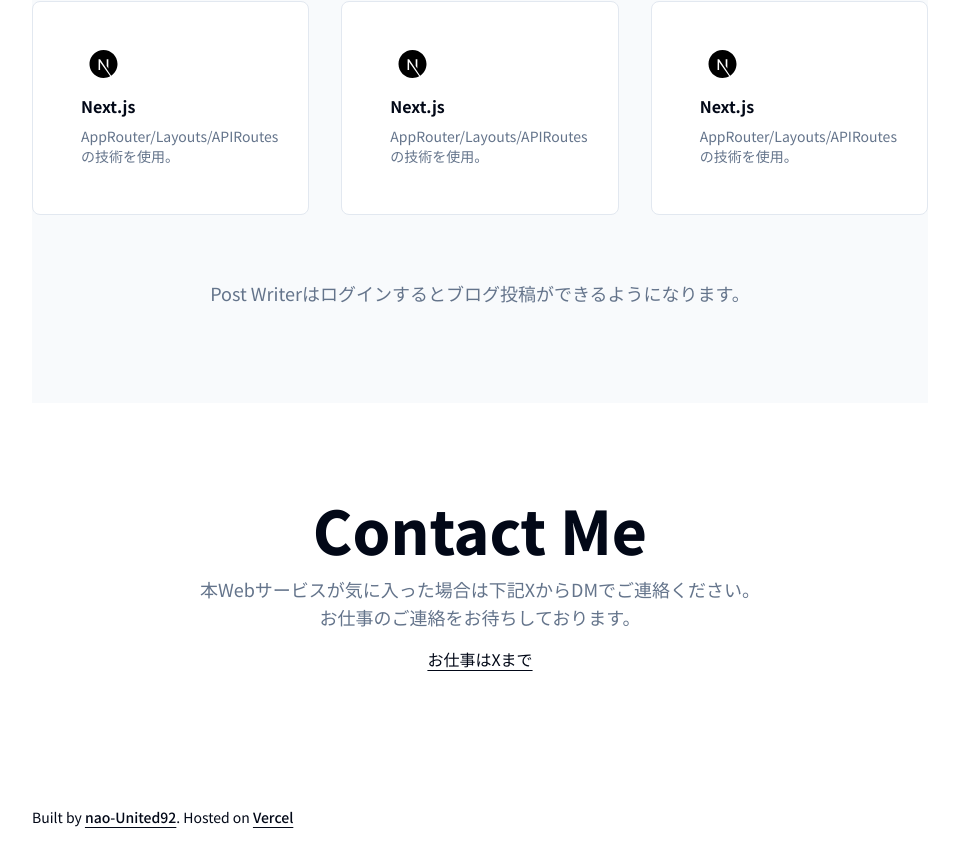
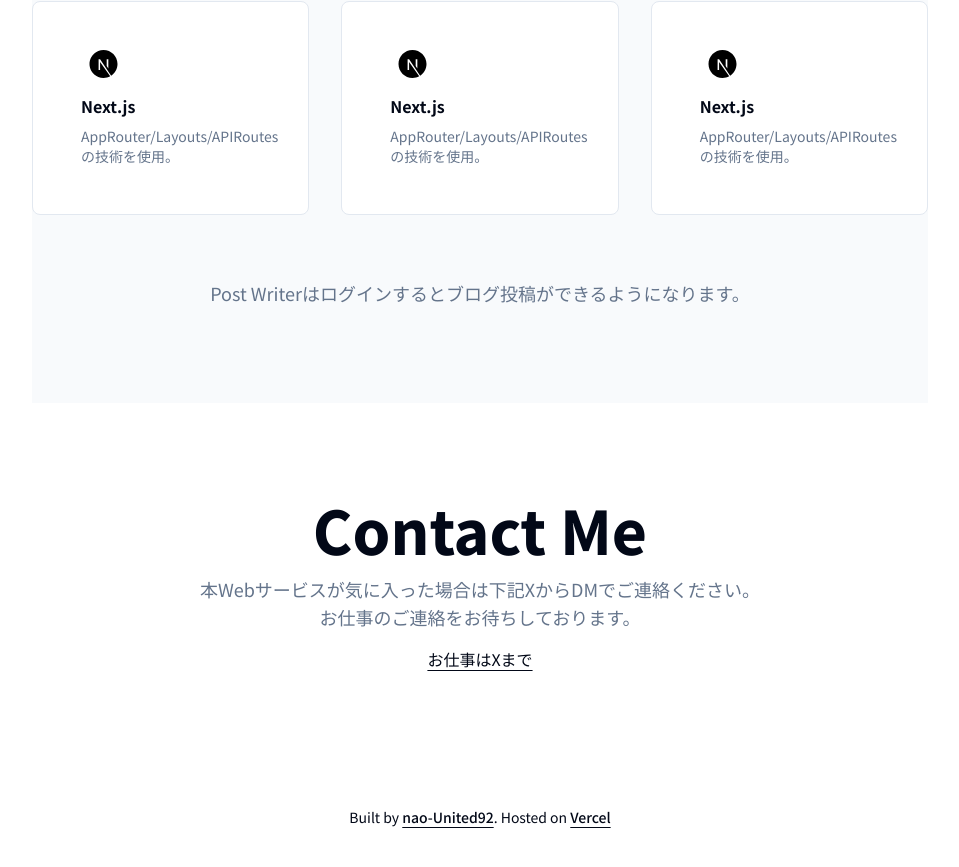
Before and after one commit to nao-United92/post-writer, a Next.js app: page / in a window 1280 px wide. Shown: the part 1173-2040 px from the top of the page, without its empty margins (160-1119 px from the left). Built offline with nearby package versions, Linux system fonts and the light colour scheme.

Commit message:
feat: Center footer text
The footer text was previously left-aligned on medium screens and wider. This change removes the responsive alignment, making the text centered on all screen sizes for a more consistent look.

```diff
--- a/components/site-footer.tsx
+++ b/components/site-footer.tsx
@@ -5,7 +5,7 @@ export default function SiteFooter() {
   return (
     <footer>
       <div className="container max-w-4xl mx-auto py-10 md:py-0 md:h-20">
-        <p className="text-center text-sm md:text-left">
+        <p className="text-center text-sm">
           Built by {''}
           <Link
             href={siteConfig.links.x}
```
